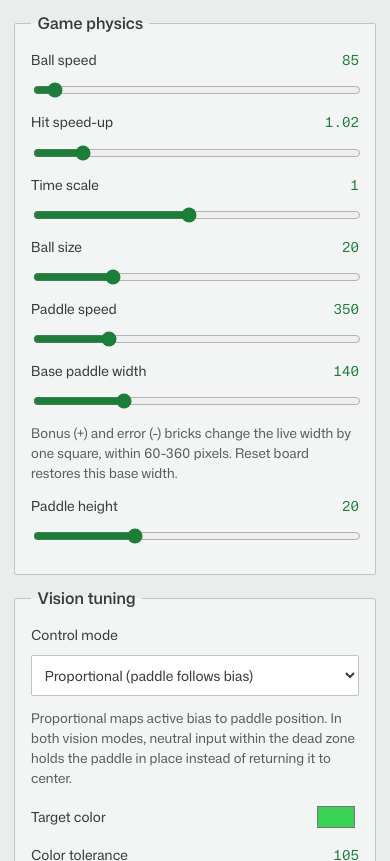
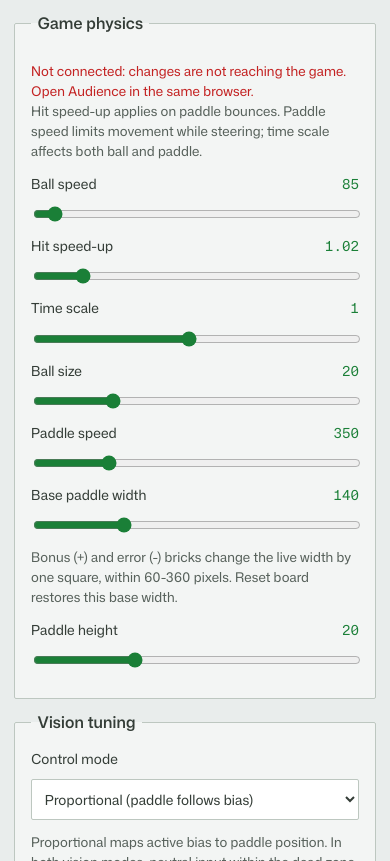
Before and after one commit to MuadSteeb/audience-breakout-playground, a plain HTML site: page operator.html in a window 390 px wide. Shown: the part 1695-2556 px from the top of the page. Drawn offline with Linux system fonts and the light colour scheme.

Commit message:
Publish confirmed physics control status
Co-authored-by: Copilot App <223556219+Copilot@users.noreply.github.com>

```diff
--- a/js/game.js
+++ b/js/game.js
@@ -327,6 +327,7 @@ export class BreakoutGame {
 
   snapshot() {
     return {
+      physics: this.settings ? { ...this.settings.physics } : null,
       running: this.running,
       paused: this.paused,
       score: this.score,
--- a/js/operator.js
+++ b/js/operator.js
@@ -26,6 +26,7 @@ const presetName = document.querySelector('#presetName');
 const presetSelect = document.querySelector('#presetSelect');
 const formMessage = document.querySelector('#formMessage');
 const importPresetInput = document.querySelector('#importPresetInput');
+const physicsSyncStatus = document.querySelector('#physicsSyncStatus');
 
 let settings = loadSettings();
 let presets = loadPresets();
@@ -34,6 +35,7 @@ let updateHandle = null;
 let localRevision = 1;
 let audienceRevision = 0;
 let lastLocalEditAt = 0;
+let latestRuntime = null;
 
 function setMessage(message, isError = false) {
   formMessage.textContent = message;
@@ -65,6 +67,32 @@ function populateForm({ skipActive = true } = {}) {
   }
   refreshOutputs();
   syncModeAwareControls();
+  updatePhysicsStatus();
+}
+
+function updatePhysicsStatus() {
+  if (!physicsSyncStatus) return;
+  let state = 'applied';
+  let message;
+  if (Date.now() - lastAudienceAt >= 2200) {
+    state = 'offline';
+    message = 'Not connected: changes are not reaching the game. Open Audience in the same browser.';
+  } else if (!latestRuntime?.physics) {
+    state = 'unconfirmed';
+    message = 'Refresh Audience View to confirm that physics changes are applied.';
+  } else if (!Object.entries(settings.physics).every(([key, value]) => latestRuntime.physics[key] === value)) {
+    state = 'pending';
+    message = 'Waiting for Audience View to apply these physics settings.';
+  } else if (!latestRuntime.running) {
+    message = 'Physics settings applied. Start the camera or demo to see movement.';
+  } else if (latestRuntime.paused) {
+    message = 'Physics settings applied. Resume the paused game to see movement.';
+  } else {
+    message = 'Physics settings applied to the running game.';
+  }
+  physicsSyncStatus.dataset.state = state;
+  physicsSyncStatus.classList.toggle('error', state !== 'applied');
+  if (physicsSyncStatus.textContent !== message) physicsSyncStatus.textContent = message;
 }
 
 function syncModeAwareControls() {
@@ -147,10 +175,12 @@ function updateConnection() {
   document.querySelectorAll('.audience-command').forEach((button) => {
     button.disabled = !connected;
   });
+  updatePhysicsStatus();
 }
 
 function updateRuntime(runtime) {
   lastAudienceAt = Date.now();
+  if (runtime) latestRuntime = runtime;
   updateConnection();
   if (!runtime) {
     return;
--- a/operator.html
+++ b/operator.html
@@ -81,6 +81,8 @@
 
         <fieldset>
           <legend>Game physics</legend>
+          <small id="physicsSyncStatus" class="form-message error" role="status">Not connected: changes are not reaching the game. Open Audience in the same browser.</small>
+          <small>Hit speed-up applies on paddle bounces. Paddle speed limits movement while steering; time scale affects both ball and paddle.</small>
           <label data-output="physics.ballSpeed">Ball speed <output></output>
             <input name="physics.ballSpeed" type="range" min="60" max="600" step="5" />
           </label>
```
